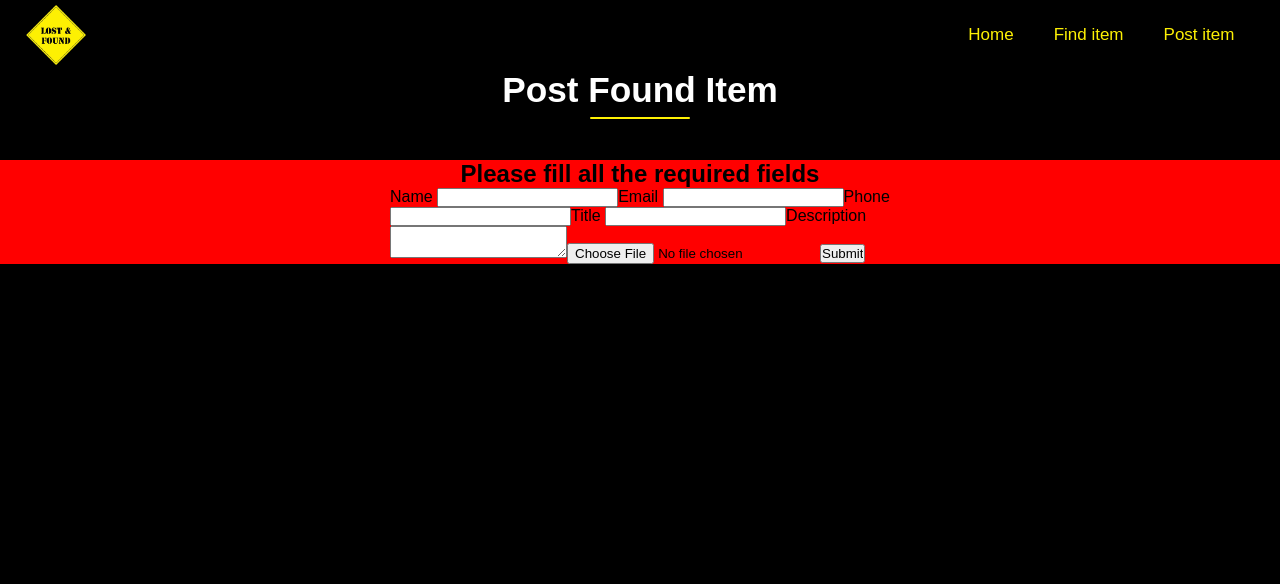
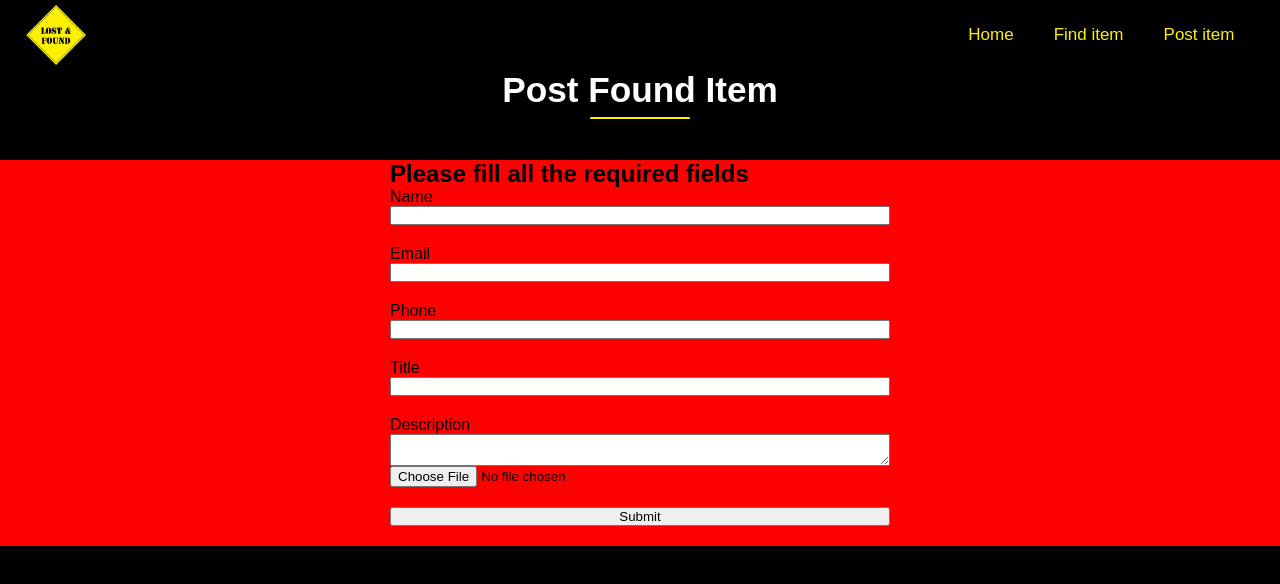
Before and after one commit to arjuncvinod/Lost-And-Found, a React (Create React App) app: page /post in a window 1280 px wide. Shown: the top 584 px of the page. Built offline with nearby package versions, Linux system fonts and the light colour scheme.

Commit message:
post item style updated

```diff
--- a/src/App.css
+++ b/src/App.css
@@ -186,7 +186,17 @@ line-height: 1.5;
     flex-direction: column;
     align-items: center;
 }
+.form-container h2{
+    text-align: start;
+    width: 500px;
+    font-size: 1.5rem;
+}
 form{
     width: 500px;
+    display: flex;
+    flex-direction: column;
+}
 
+form input{
+    margin-bottom: 20px;
 }
```
